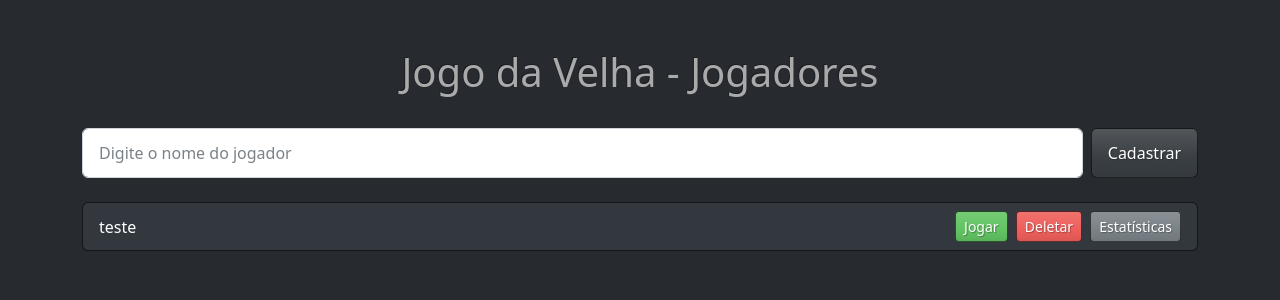
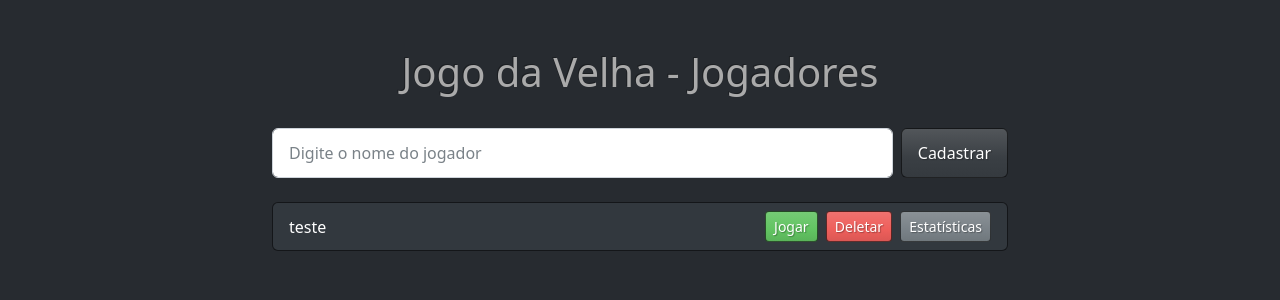
Before and after one commit to thiagorm99/Jogo_da_Velha_Python-L5_NETWORKS, a Flask app: page / in a window 1280 px wide. Shown: the top 300 px of the page. Run offline with Flask 3, Linux system fonts and the light colour scheme; data comes from the database, SQL or seed files in the repository; both versions use the stored data as it was after the commit.

Commit message:
centralizar colunas

```diff
--- a/templates/jogadores.html
+++ b/templates/jogadores.html
@@ -7,16 +7,16 @@
     <link href="https://bootswatch.com/5/slate/bootstrap.min.css" rel="stylesheet">
 </head>
 <body>
-    <div class="container mt-5">
+    <div class="container mt-5 text">
         <!-- Título e Formulário de Cadastro -->
-        <div class="row mb-4">
-            <div class="col">
+        <div class="row justify-content-center mb-4">
+            <div class="col-8 mx-auto">
                 <h1 class="text-center">Jogo da Velha - Jogadores</h1>
             </div>
         </div>
 
-        <div class="row mb-4">
-            <div class="col">
+        <div class="row justify-content-center mb-4">
+            <div class="col-8 mx-auto">
                 <form id="formCadastro" class="d-flex">
                     <input type="text" id="novoJogador" class="form-control me-2" placeholder="Digite o nome do jogador">
                     <button type="button" id="btnCadastrar" class="btn btn-primary">Cadastrar</button>
@@ -25,29 +25,22 @@
         </div>
 
         <!-- Lista de Jogadores -->
-        <div class="row">
-            <div class="col">
+        <div class="row justify-content-center">
+            <div class="col-8 mx-auto">
                 <ul id="listaJogadores" class="list-group">
-                        <!-- <li class="list-group-item d-flex justify-content-between align-items-center">
-                            <span>dsda</span>
-                            <div>
-                                <a href="" class="btn btn-success btn-sm me-1">Jogar</a>
-                                <a href="#" class="btn btn-danger btn-sm me-1">Deletar</a>
-                                <a href="#" class="btn btn-secondary btn-sm">Estatísticas</a>
-                            </div>
-                        </li> -->
+                    <!-- Jogadores serão listados aqui -->
                 </ul>
             </div>
         </div>
     </div>
 
     <script src="https://code.jquery.com/jquery-3.6.0.min.js"></script>
+    <script src="https://cdn.jsdelivr.net/npm/bootstrap@5.3.0-alpha1/dist/js/bootstrap.bundle.min.js"></script>
     <script>
         $(document).ready(function () {
             function atualizarListaJogadores(jogadores) {
                 const listaJogadores = document.getElementById('listaJogadores');
                 listaJogadores.innerHTML = '';
-
 
                 jogadores.forEach(jogador => {
                     const li = document.createElement('li');
@@ -76,11 +69,10 @@
                 }
             });
 
+            $('#btnCadastrar').click(function () {
+                const nomeJogador = $('#novoJogador').val().trim();
 
-            document.getElementById('btnCadastrar').addEventListener('click', function () {
-                const nomeJogador = document.getElementById('novoJogador').value;
-
-                if (nomeJogador.trim() === '') {
+                if (!nomeJogador) {
                     alert('Por favor, insira o nome do jogador.');
                     return;
                 }
@@ -90,8 +82,7 @@
                     method: 'POST',
                     contentType: 'application/json',
                     data: JSON.stringify({ nome: nomeJogador }),
-                    success: function (response) {
-                        console.log('Jogador cadastrado:', response);
+                    success: function () {
                         location.reload();
                     },
                     error: function (err) {
@@ -100,15 +91,13 @@
                 });
             });
 
-                $('#listaJogadores').on('click', '.btnDeletar', function () {
+            $('#listaJogadores').on('click', '.btnDeletar', function () {
                 const idjogador = $(this).data('id');
-                console.log(idjogador);
 
                 $.ajax({
                     url: `/deletarjogador/${idjogador}`,
                     method: 'DELETE',
-                    success: function (response) {
-                        console.log('Jogador deletado:', response);
+                    success: function () {
                         location.reload();
                     },
                     error: function (err) {
@@ -118,8 +107,5 @@
             });
         });
     </script>
-
-
-    <script src="https://cdn.jsdelivr.net/npm/bootstrap@5.3.0-alpha1/dist/js/bootstrap.bundle.min.js"></script>
 </body>
 </html>
```
Also changed, not shown: db.db.
